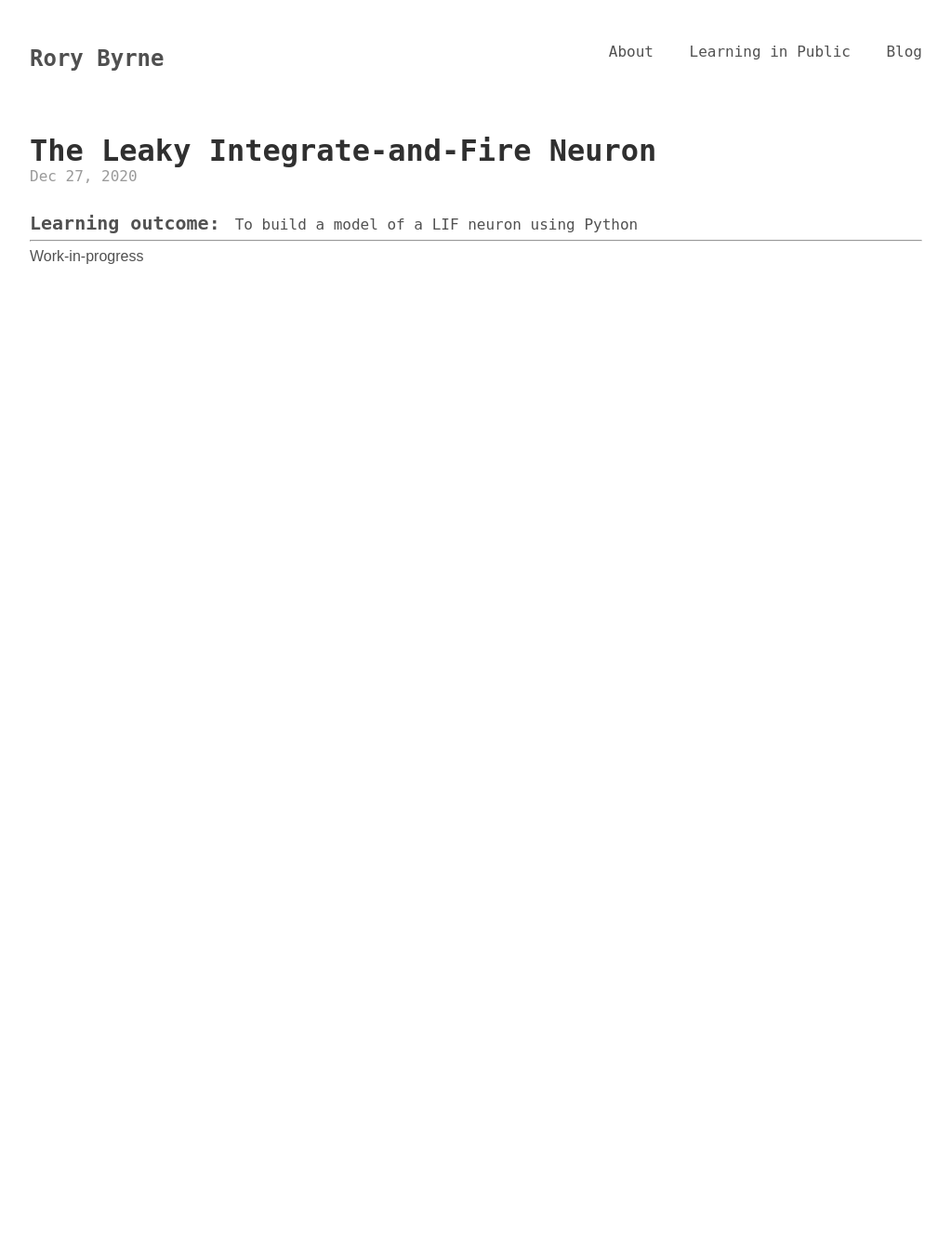
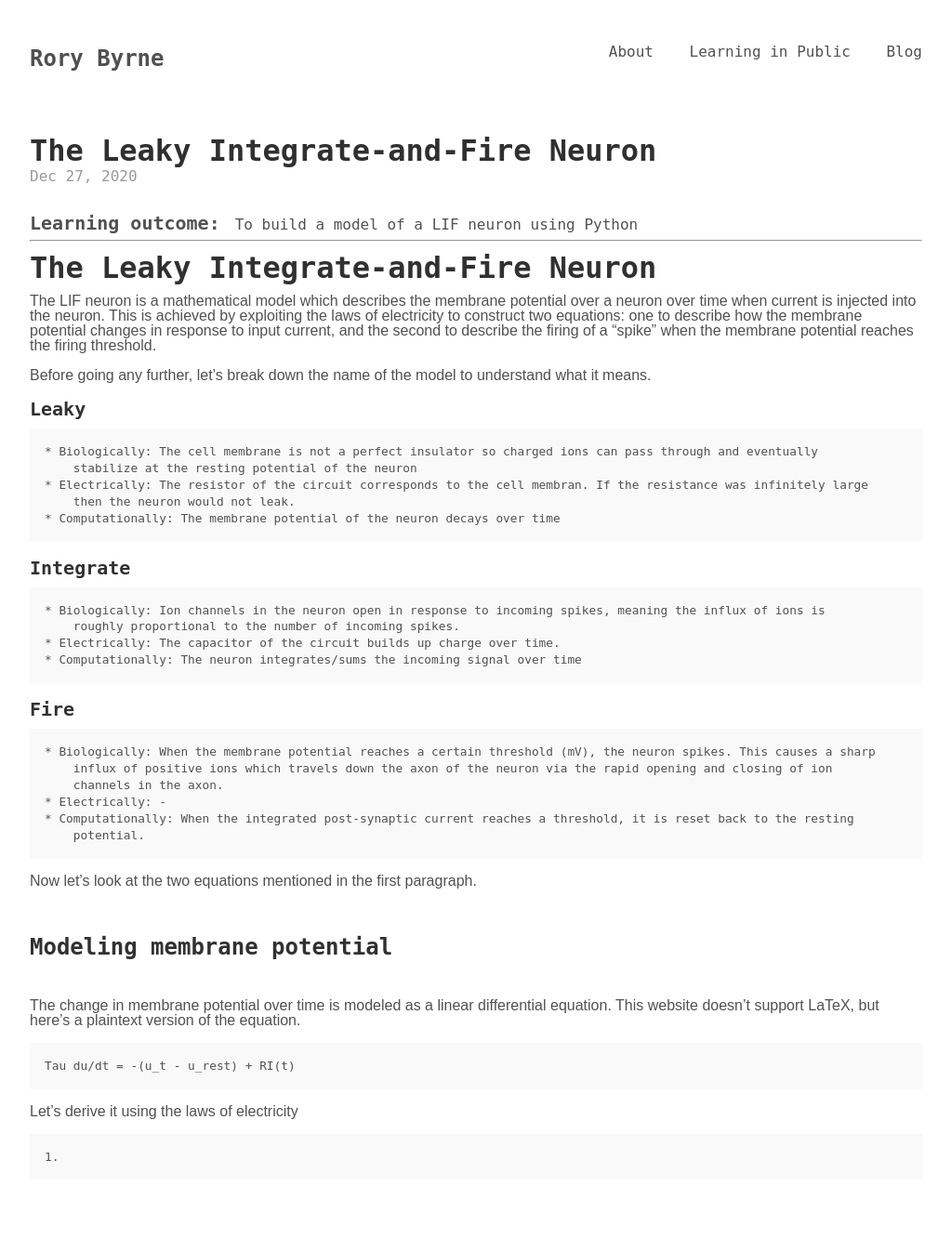
Before and after one commit to RoryOfByrne/rocktheboat, a Jekyll site: the page built from collections/_learnings/2020-12-27-lif.md, in a window 1280 px wide. Shown: the whole page at 93% size, without its empty margins (128-1151 px from the left). Built offline with Jekyll 4.4.1, drawn with Linux system fonts in a browser that asks for light colours; before the commit the page ends 900 px from its top, so only the background shows below that.

```diff
--- a/_layouts/default.html
+++ b/_layouts/default.html
@@ -20,7 +20,7 @@
               &nbsp;&nbsp;&nbsp;<a href="{{ site.path }}/about">About</a>
           </li>
           <li>
-            &nbsp;&nbsp;&nbsp;<a href="{{ site.path }}/learnings">Learning in Public</a>
+            &nbsp;&nbsp;&nbsp;<a href="https://brainbox.rory.bio">Learning in Public</a>
           </li>
           <li>
             &nbsp;&nbsp;&nbsp;<a href="{{ site.path }}/blog">Blog</a>
--- a/collections/_learnings/2020-12-27-lif.md
+++ b/collections/_learnings/2020-12-27-lif.md
@@ -7,4 +7,42 @@ learning_outcome: "To build a model of a LIF neuron using Python"
 title: "The Leaky Integrate-and-Fire Neuron"
 ---
 
-Work-in-progress
+# The Leaky Integrate-and-Fire Neuron
+
+The LIF neuron is a mathematical model which describes the membrane potential over a neuron over time when current is injected into the neuron. This is achieved by exploiting the laws of electricity to construct two equations: one to describe how the membrane potential changes in response to input current, and the second to describe the firing of a "spike" when the membrane potential reaches the firing threshold.
+
+Before going any further, let's break down the name of the model to understand what it means.
+
+### Leaky
+    * Biologically: The cell membrane is not a perfect insulator so charged ions can pass through and eventually
+        stabilize at the resting potential of the neuron
+    * Electrically: The resistor of the circuit corresponds to the cell membran. If the resistance was infinitely large
+        then the neuron would not leak.
+    * Computationally: The membrane potential of the neuron decays over time
+
+### Integrate
+    * Biologically: Ion channels in the neuron open in response to incoming spikes, meaning the influx of ions is
+        roughly proportional to the number of incoming spikes.
+    * Electrically: The capacitor of the circuit builds up charge over time.
+    * Computationally: The neuron integrates/sums the incoming signal over time
+
+### Fire
+    * Biologically: When the membrane potential reaches a certain threshold (mV), the neuron spikes. This causes a sharp
+        influx of positive ions which travels down the axon of the neuron via the rapid opening and closing of ion
+        channels in the axon.
+    * Electrically: -
+    * Computationally: When the integrated post-synaptic current reaches a threshold, it is reset back to the resting
+        potential.
+
+Now let's look at the two equations mentioned in the first paragraph.
+
+## Modeling membrane potential
+
+The change in membrane potential over time is modeled as a linear differential equation. This website doesn't support
+LaTeX, but here's a plaintext version of the equation.
+
+    Tau du/dt = -(u_t - u_rest) + RI(t)
+
+Let's derive it using the laws of electricity
+
+    1.
```
Also changed, not shown: _data/books.yml (+11 -2 lines).
